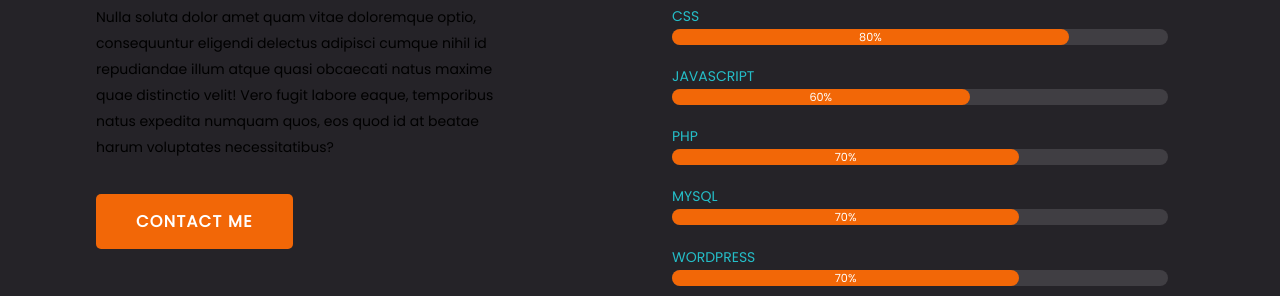
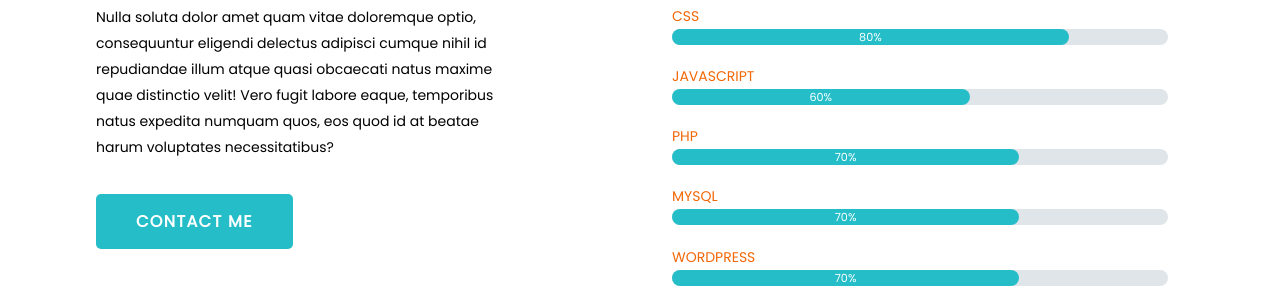
Before and after one commit to kier2/myportfolio, a plain HTML site: page index.html in a window 1280 px wide. Shown: the part 780-1076 px from the top of the page. Drawn offline with Linux system fonts and the light colour scheme.

Commit message:
Update index.html

```diff
--- a/index.html
+++ b/index.html
@@ -10,7 +10,7 @@
     <link rel="preconnect" href="https://fonts.gstatic.com" crossorigin>
     <link href="https://fonts.googleapis.com/css2?family=Poppins&family=Raleway:wght@300;400;700&display=swap" rel="stylesheet">
     <link rel="stylesheet" href="css/light.css" id="light-css">
-    <link rel="stylesheet" href="css/darkgreen.css" id="light-css">
+<!--     <link rel="stylesheet" href="css/darkgreen.css" id="light-css"> -->
     <link rel="stylesheet" href="./css/main.css">
     <link rel="stylesheet" href="./css/project.css">
     <link rel="stylesheet" href="./css/responsive.css">
```
